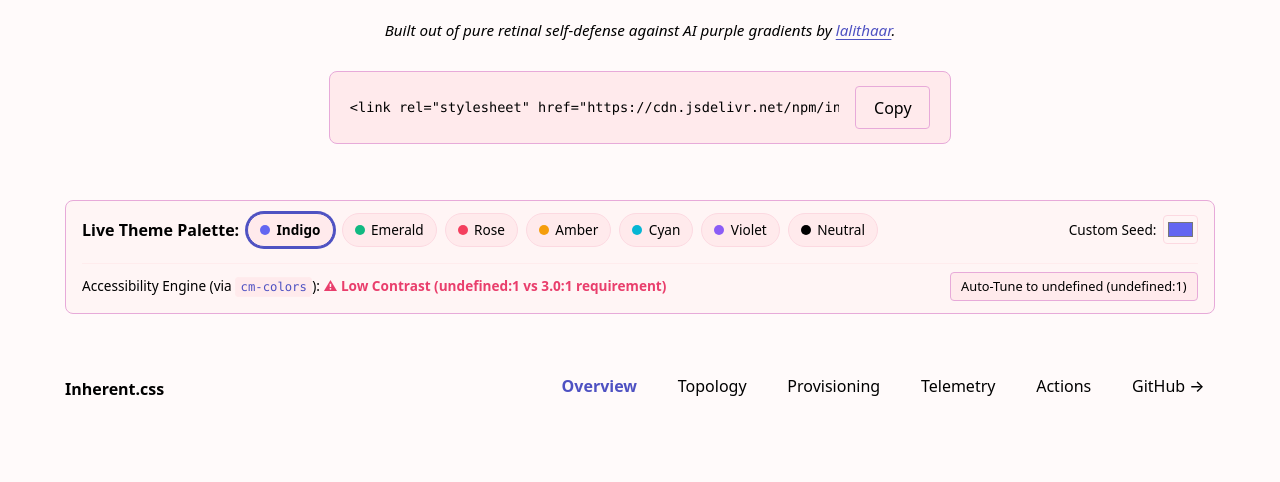
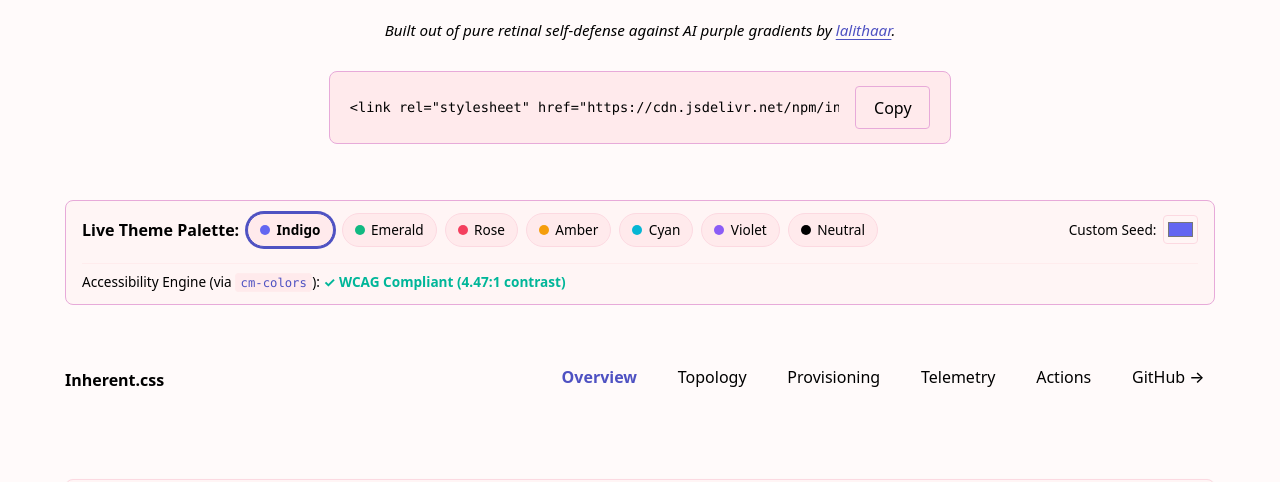
Before and after one commit to lalithaar/inherent.css, a website: page index.html in a window 1280 px wide. Shown: the part 247-729 px from the top of the page. Drawn offline with Linux system fonts and the light colour scheme.

Commit message:
fix: resolve auto-tune undefined in contrast inspector

```diff
--- a/index.html
+++ b/index.html
@@ -550,14 +550,18 @@ await client.connect();</code></pre>
       const statusEl = document.getElementById('a11y-status');
       const btnEl = document.getElementById('a11y-fix-btn');
 
-      if (result.originalContrast >= 3.0) {
-        statusEl.innerHTML = `Accessibility Engine (via <code>cm-colors</code>): <strong style="color: var(--success);">&#10003; WCAG Compliant (${result.originalContrast}:1 contrast)</strong>`;
+      const tuned = result.color || result.fixedColor || (Array.isArray(result) ? result[0] : null);
+      const origRatio = result.originalContrast !== undefined ? result.originalContrast : (Math.round(window.CMColors.calculateContrastRatio(colorHex, bg) * 100) / 100);
+      const finalRatio = result.finalContrast !== undefined ? result.finalContrast : (tuned ? Math.round(window.CMColors.calculateContrastRatio(tuned, bg) * 100) / 100 : origRatio);
+
+      if (origRatio >= 3.0) {
+        statusEl.innerHTML = `Accessibility Engine (via <code>cm-colors</code>): <strong style="color: var(--success);">&#10003; WCAG Compliant (${origRatio}:1 contrast)</strong>`;
         btnEl.style.display = 'none';
         suggestedColor = null;
       } else {
-        suggestedColor = result.color;
-        statusEl.innerHTML = `Accessibility Engine (via <code>cm-colors</code>): <strong style="color: var(--danger);">&#9888; Low Contrast (${result.originalContrast}:1 vs 3.0:1 requirement)</strong>`;
-        btnEl.innerText = `Auto-Tune to ${result.color} (${result.finalContrast}:1)`;
+        suggestedColor = tuned;
+        statusEl.innerHTML = `Accessibility Engine (via <code>cm-colors</code>): <strong style="color: var(--danger);">&#9888; Low Contrast (${origRatio}:1 vs 3.0:1 requirement)</strong>`;
+        btnEl.innerText = `Auto-Tune to ${tuned} (${finalRatio}:1)`;
         btnEl.style.display = 'inline-flex';
       }
     }
```
Also changed, not shown: dist/cm-colors.global.js.
